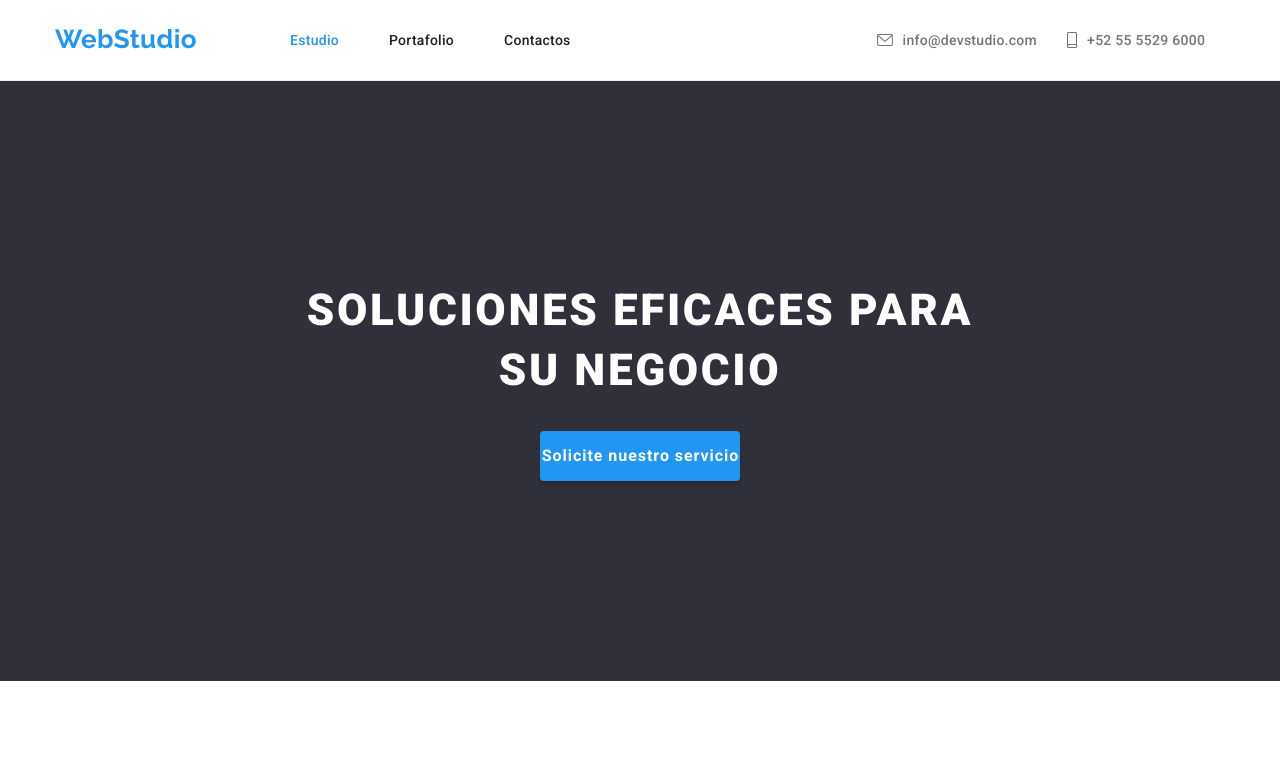
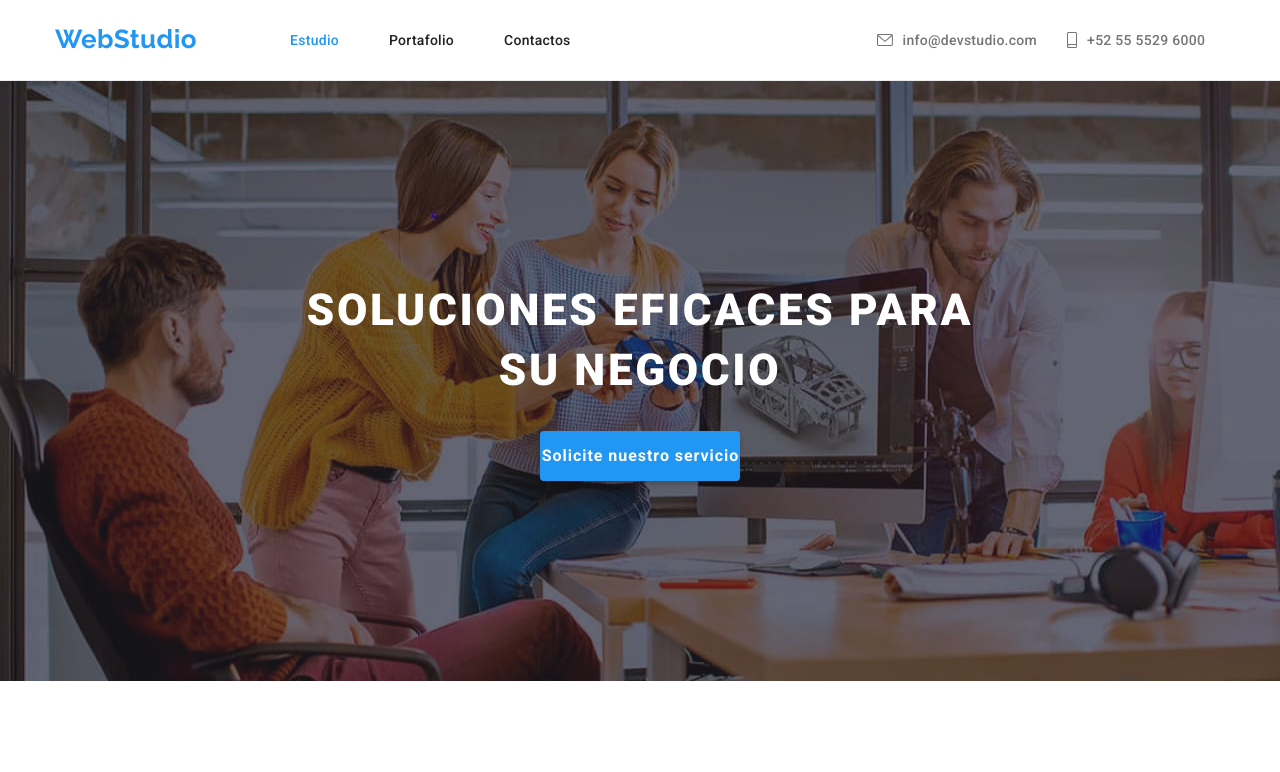
Before and after one commit to Nickatodo/goit-markup-hw-04, a plain HTML site: page index.html in a window 1280 px wide. Shown: the top 772 px of the page. Drawn offline with nearby package versions, Linux system fonts and the light colour scheme; the site is published under a folder, as on GitHub Pages, so addresses that start at the root find nothing.

Commit message:
Update styles.css

```diff
--- a/css/styles.css
+++ b/css/styles.css
@@ -127,7 +127,7 @@ p{
     background-color: #2F303A;
     padding-top: 200px;
     padding-bottom: 200px;
-    background-image: linear-gradient(rgba(47,48,58, 0.4),rgba(47, 48, 58, 0.4)),url(/images/fondo_titulo.jpg);
+    background-image: linear-gradient(rgba(47,48,58, 0.4),rgba(47, 48, 58, 0.4)), url(../images/fondo_titulo.jpg);
 }
 
 .titulo_div{
```
